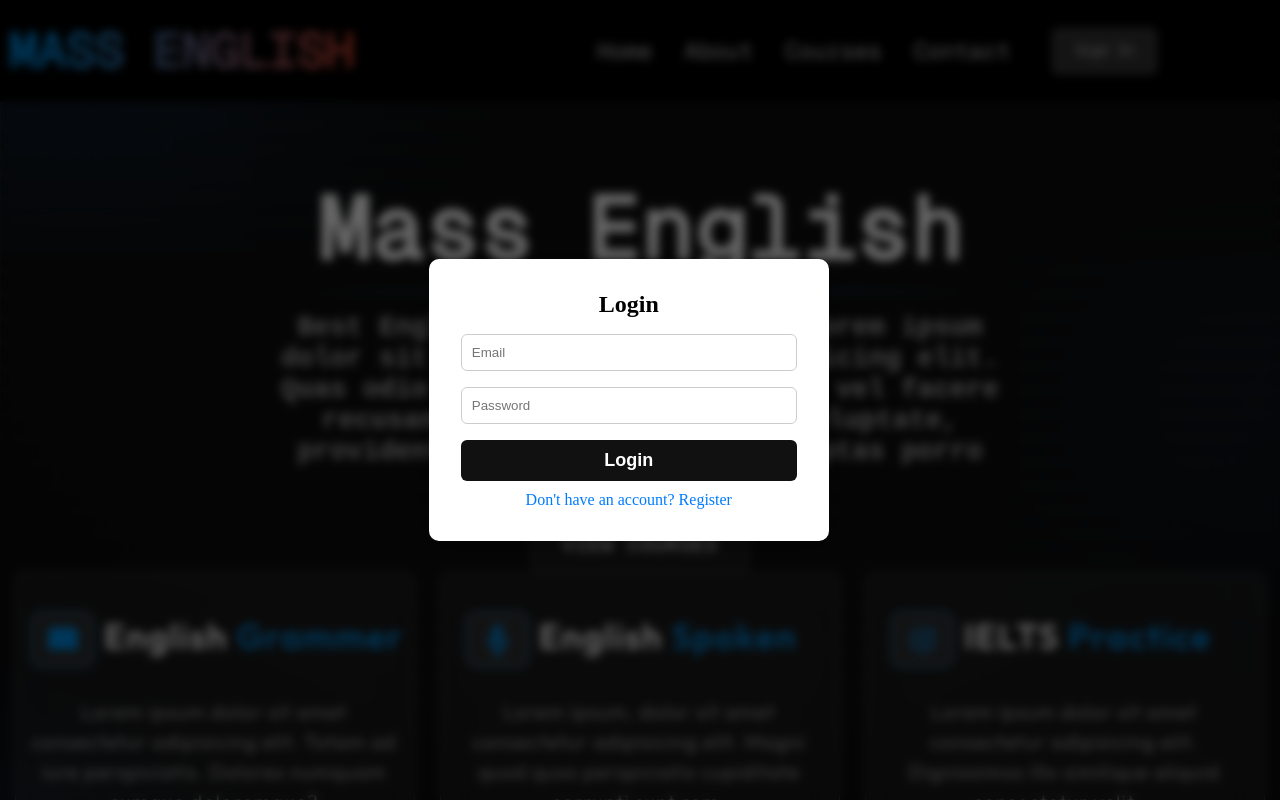
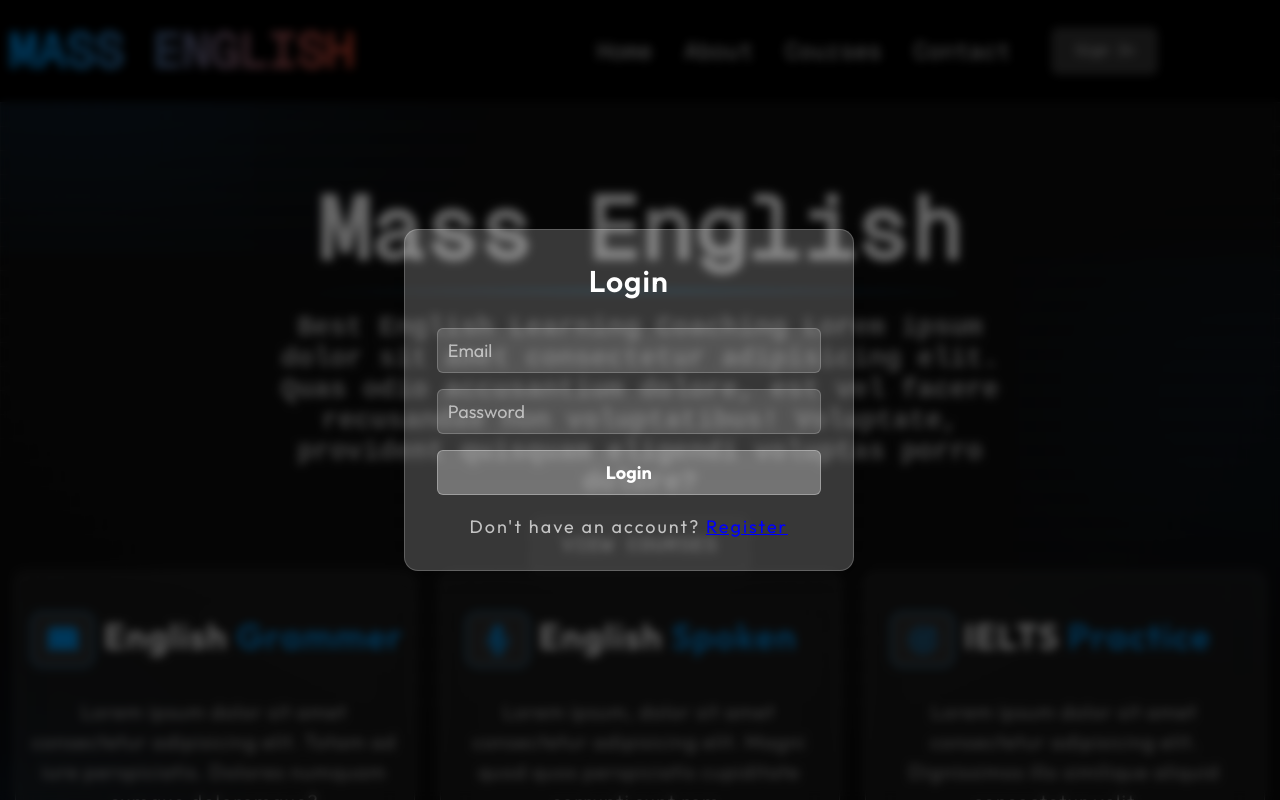
Before and after one commit to emonshikder007/mass-english, a React (Vite) app in the folder mass_english/: page / in a window 1280 px wide. Both pictures are taken after a click on the button "Sign In". Shown: the top 800 px of the page. Built offline with nearby package versions, Linux system fonts and the light colour scheme; a web font is replaced by a local one.

Commit message:
initial commit

```diff
--- a/mass_english/src/components/AuthModel/AuthModel.css
+++ b/mass_english/src/components/AuthModel/AuthModel.css
@@ -1,74 +1,141 @@
-/* src/components/AuthModel/AuthModel.css */
 
 .modal {
+
   position: fixed;
+
   top: 0;
+
   left: 0;
+
   width: 100vw;
+
   height: 100vh;
-  background-color: rgba(0, 0, 0, 0.6); /* Background dark */
-  backdrop-filter: blur(5px); /* Optional blur effect */
+
+  background-color: rgba(0, 0, 0, 0.6);
+
+  backdrop-filter: blur(5px);
+
   -webkit-backdrop-filter: blur(5px);
+
   display: flex;
+
   align-items: center;
+
   justify-content: center;
+
   z-index: 9999;
+
 }
 
 .modal form {
-  background-color: #ffffff;
+
+    background: rgba(255, 255, 255, 0.2);
+
+  border: 0.5px solid rgba(255, 255, 255, 0.2);
+
   padding: 2rem;
-  border-radius: 10px;
+
+  border-radius: 14px;
+
   width: 90%;
-  max-width: 400px;
+
+  max-width: 450px;
+
+
   box-shadow: 0 0 30px rgba(0, 0, 0, 0.2);
-  position: relative;
+
+  display: flex;
+
+  justify-content: center;
+
+  align-items: center;
+
+  flex-direction: column;
+
 }
 
-.modal form h2 {
-  text-align: center;
+
+
+
+.modal form input {
+
+  width: 100%;
+
+  height: 18%;
+
+  padding: 10px;
+
   margin-bottom: 1rem;
+
+  background: rgba( 255, 255, 255, .15 );
+
+  border: .5px solid rgba( 255, 255, 255, 0.2 );
+
+  border-radius: 6px;
+
+  font-family: 'outfit', sans-serif;
+
+  outline: none;
+
+  font-size: 18px;
+
 }
 
-.modal form input {
-  width: 100%;
-  padding: 10px;
-  margin-bottom: 1rem;
-  border: 1px solid #ccc;
-  border-radius: 6px;
+
+.modal form input::placeholder {
+
+  color: rgba(255, 255, 255, 0.6);
+
 }
 
 .modal form button[type="submit"] {
+
   width: 100%;
+
   padding: 10px;
-  background: #111;
+
+
+  background: rgba( 255, 255, 255, .3 );
+
+  border: .5px solid rgba( 255, 255, 255, 0.3 );
+
   color: white;
-  border: none;
+
   border-radius: 6px;
+
   cursor: pointer;
+
   font-weight: bold;
-  transition: background 0.3s;
+
+  font-family: 'outfit', sans-serif;
+
+  transition: 0.3s ease;
+
 }
 
 .modal form button[type="submit"]:hover {
-  background: #222;
+
+  transform: scale(0.98);
+
 }
 
-.modal form p {
-  text-align: center;
-  cursor: pointer;
-  color: #007bff;
-  margin-top: 10px;
-}
 
 .modal button {
+
   top: 12px;
+
   right: 12px;
+
   background: transparent;
+
   border: none;
+
   font-size: 18px;
+
   cursor: pointer;
+
   color: #333;
+
 }
 
 .cls {
@@ -76,3 +143,32 @@
     transform: translate(520px, -310px);
 
 }
+
+.xq {
+
+  font-family: 'outfit', sans-serif;
+
+  font-size: 18px;
+
+  letter-spacing: 2px;
+
+  color: rgba( 255, 255, 255, .7 );
+
+  margin-top: 20px;
+
+}
+
+.h-l {
+
+  font-family: 'outfit', sans-serif;
+
+  margin-bottom: 28px;
+
+  font-size: 30px;
+
+  font-weight: 600;
+
+  color: #fff;
+
+  letter-spacing: 1px;
+}
--- a/mass_english/src/components/AuthModel/AuthModel.jsx
+++ b/mass_english/src/components/AuthModel/AuthModel.jsx
@@ -32,7 +32,7 @@ const AuthModal = ({ onClose }) => {
   return (
     <div className="modal">
       <form onSubmit={handleSubmit} className="auth-form">
-        <h2>{isLogin ? "Login" : "Register"}</h2>
+        <h2 className="h-l">{isLogin ? "Login" : "Register"}</h2>
         {!isLogin && (
           <input
             type="text"
@@ -58,13 +58,41 @@ const AuthModal = ({ onClose }) => {
         />
         <button type="submit">{isLogin ? "Login" : "Register"}</button>
 
-        <p onClick={() => setIsLogin(!isLogin)}>
-          {isLogin
-            ? "Don't have an account? Register"
-            : "Already a user? Login"}
+        <p className="xq">
+          {isLogin ? (
+            <>
+              Don't have an account?{" "}
+              <span
+                style={{
+                  color: "blue",
+                  cursor: "pointer",
+                  textDecoration: "underline",
+                }}
+                onClick={() => setIsLogin(!isLogin)}
+              >
+                Register
+              </span>
+            </>
+          ) : (
+            <>
+              Already a user?{" "}
+              <span
+                style={{
+                  color: "blue",
+                  cursor: "pointer",
+                  textDecoration: "underline",
+                }}
+                onClick={() => setIsLogin(!isLogin)}
+              >
+                Login
+              </span>
+            </>
+          )}
         </p>
       </form>
-      <button onClick={onClose} className="cls">❌</button>
+      <button onClick={onClose} className="cls">
+        ❌
+      </button>
     </div>
   );
 };
--- a/mass_english/src/pages/AllVideos/AllVideos.css
+++ b/mass_english/src/pages/AllVideos/AllVideos.css
@@ -161,6 +161,8 @@
 
   align-items: center;
 
+  padding: 20px;
+
   border: .6px solid rgba(255, 255, 255, 0.16);
 
   margin-left: 40px;
```
